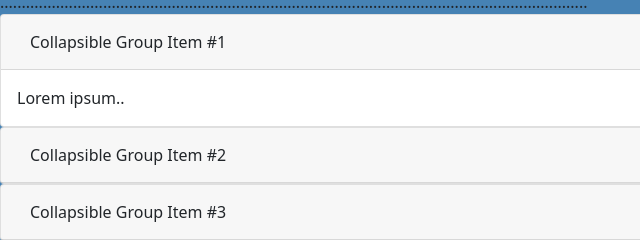
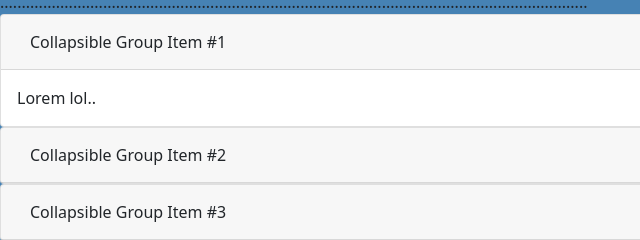
Before and after one commit to hannahfierro/Bootstrap-Project, a plain HTML site: page index.html in a window 1280 px wide. Shown: the part 1408-1648 px from the top of the page, 0-640 px from the left. Drawn offline with nearby package versions, Linux system fonts and the light colour scheme.

```diff
--- a/index.html
+++ b/index.html
@@ -103,7 +103,7 @@
       </div>
       <div id="collapseOne" class="collapse show" data-bs-parent="#accordion">
         <div class="card-body">
-          Lorem ipsum..
+          Lorem lol..
         </div>
       </div>
     </div>
```
